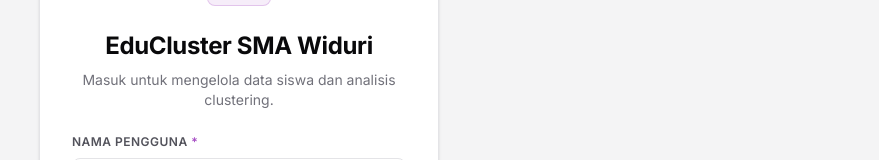
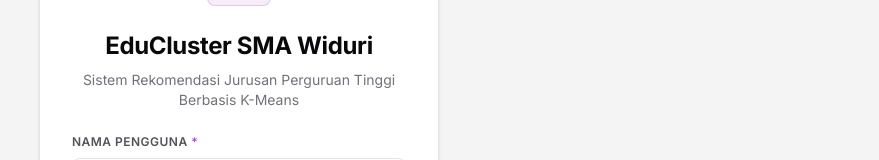
Before and after one commit to FarhanHaddad/edukluster, a React (Vite) app in the folder client/: page /login in a window 1280 px wide. Shown: the part 218-378 px from the top of the page, without its empty margins (401-1280 px from the left). Built offline with nearby package versions, Linux system fonts and the light colour scheme; no server answers.

Commit message:
fix(client): align login subtitle with locked screen 1 copy

```diff
--- a/client/src/pages/LoginPage.jsx
+++ b/client/src/pages/LoginPage.jsx
@@ -88,7 +88,7 @@ export default function LoginPage() {
           EduCluster SMA Widuri
         </h1>
         <p className="mt-2 text-center text-sm leading-5 text-zinc-500 dark:text-zinc-400">
-          Masuk untuk mengelola data siswa dan analisis clustering.
+          Sistem Rekomendasi Jurusan Perguruan Tinggi Berbasis K-Means
         </p>
 
         {/* Banner error generik (401) / nonaktif (403) */}
```
